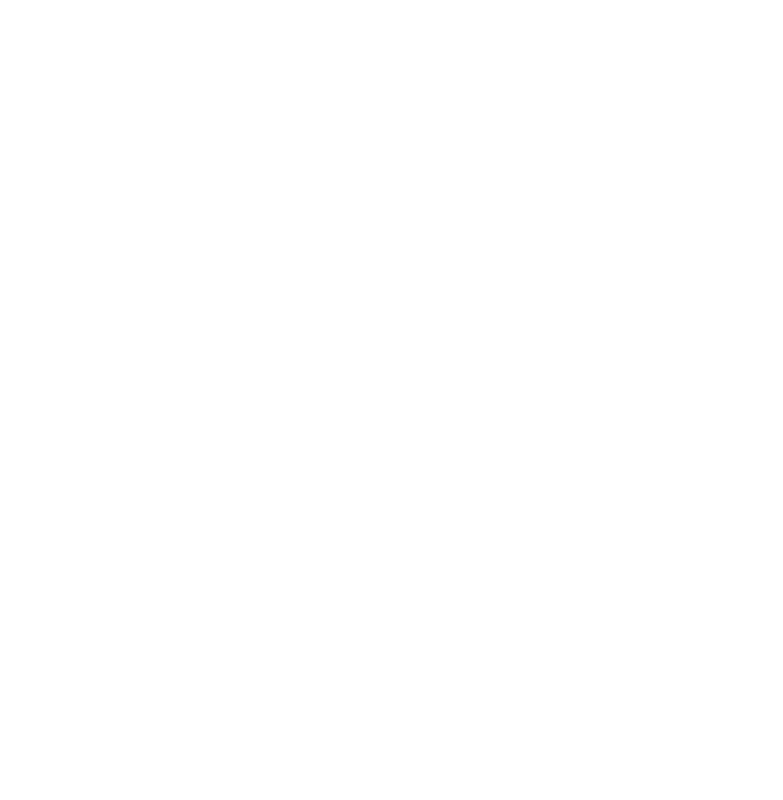
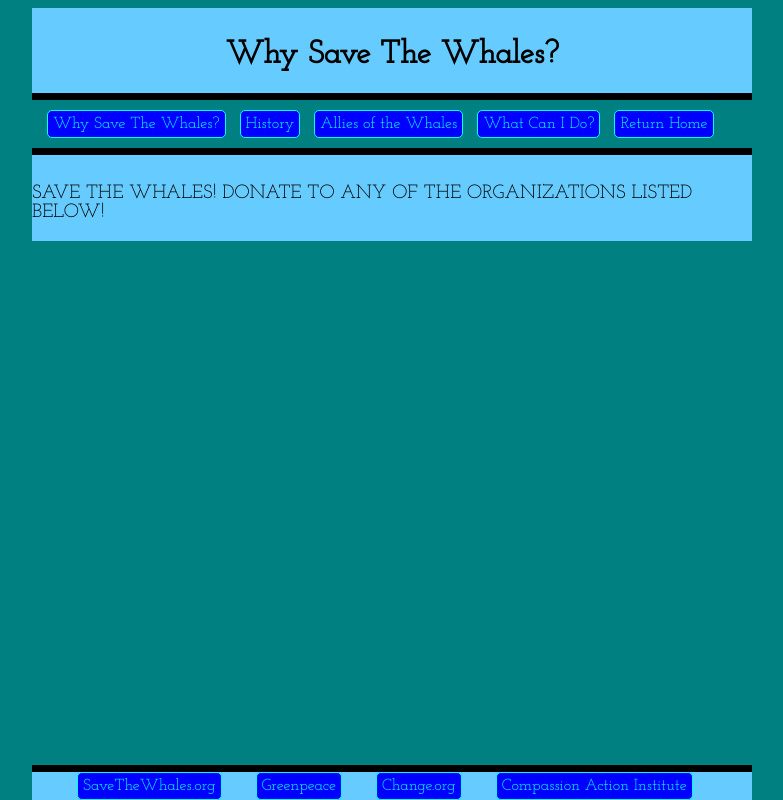
Before and after one commit to talamgir/project1-repository, a plain HTML site: page three.html in a window 1280 px wide. Shown: the whole page, without its empty margins (248-1031 px from the left). Drawn offline with Linux system fonts and the light colour scheme; files that its build step writes are made by us from their sources; files whose address does not match are found by name.

Commit message:
Final Commit

```diff
--- a/four.html
+++ b/four.html
@@ -0,0 +1,46 @@
+<!DOCTYPE html>
+<html>
+
+<head>
+	<title>Why Save the Whales?</title>
+	<link rel="stylesheet" type="text/css" href="/Users/taimuralamgir/Documents/NYCDA/Week-1/project1/css/style1.css">
+	<link href='https://fonts.googleapis.com/css?family=Josefin+Slab' rel='stylesheet' type='text/css'>
+</head>
+
+<body>
+<div id="wrapper">
+
+	<h1>Why Save The Whales?</h1>
+
+		<header>
+
+			<nav>
+				<ul class="navmenu">
+					<li><a class="button" href="one.html">Why Save The Whales?</a></li>
+					<li><a class="button" href="two.html">History</a></li>
+					<li><a class="button" href="three.html">Allies of the Whales</a></li>
+					<li><a class="button" href="four.html">What Can I Do?</a></li>
+					<li><a class="button" href="index.html">Return Home</a></li>
+				</ul>
+			</nav>
+		</header>
+
+		<article>
+			<p class="text1"></p>
+			<p class="text2"></p>
+		</article>
+
+		<footer>
+			<div id="sidebar">
+		<ul class="sidemenu">
+			<li><a target="_blank" class="button" href="http://www.savethewhales.org/">SaveTheWhales.org</a></li>
+			<li><a target="_blank" class="button" href="http://www.greenpeace.org/international/en/campaigns/oceans/fit-for-the-future/whaling/">Greenpeace</a></li>
+			<li><a target="_blank" class="button" href="http://www.change.org/organizations/savethewhales">Change.org</a></li>
+			<li><a target="_blank" class="button" href="http://www.pleasebekind.com/whales.html">Compassion Action Institute</a></li>
+
+		</ul>
+	</div>
+		</footer>
+	</div>
+</body>
+</html>
--- a/three.html
+++ b/three.html
@@ -0,0 +1,46 @@
+<!DOCTYPE html>
+<html>
+
+<head>
+	<title>Why Save the Whales?</title>
+	<link rel="stylesheet" type="text/css" href="/Users/taimuralamgir/Documents/NYCDA/Week-1/project1/css/style3.css">
+	<link href='https://fonts.googleapis.com/css?family=Josefin+Slab' rel='stylesheet' type='text/css'>
+</head>
+
+<body>
+<div id="wrapper">
+
+	<h1>Why Save The Whales?</h1>
+
+		<header>
+
+			<nav>
+				<ul class="navmenu">
+					<li><a class="button" href="one.html">Why Save The Whales?</a></li>
+					<li><a class="button" href="two.html">History</a></li>
+					<li><a class="button" href="three.html">Allies of the Whales</a></li>
+					<li><a class="button" href="four.html">What Can I Do?</a></li>
+					<li><a class="button" href="index.html">Return Home</a></li>
+				</ul>
+			</nav>
+		</header>
+
+		<article>
+			<p class="text1">SAVE THE WHALES! DONATE TO ANY OF THE ORGANIZATIONS LISTED BELOW!</p>
+			<p class="text2"></p>
+		</article>
+
+		<footer>
+			<div id="sidebar">
+		<ul class="sidemenu">
+			<li><a target="_blank" class="button" href="http://www.savethewhales.org/">SaveTheWhales.org</a></li>
+			<li><a target="_blank" class="button" href="http://www.greenpeace.org/international/en/campaigns/oceans/fit-for-the-future/whaling/">Greenpeace</a></li>
+			<li><a target="_blank" class="button" href="http://www.change.org/organizations/savethewhales">Change.org</a></li>
+			<li><a target="_blank" class="button" href="http://www.pleasebekind.com/whales.html">Compassion Action Institute</a></li>
+
+		</ul>
+	</div>
+		</footer>
+	</div>
+</body>
+</html>
```
Also changed, not shown: one.html (+18 -2 lines), two.html (+45 -0 lines), 1 other file.
